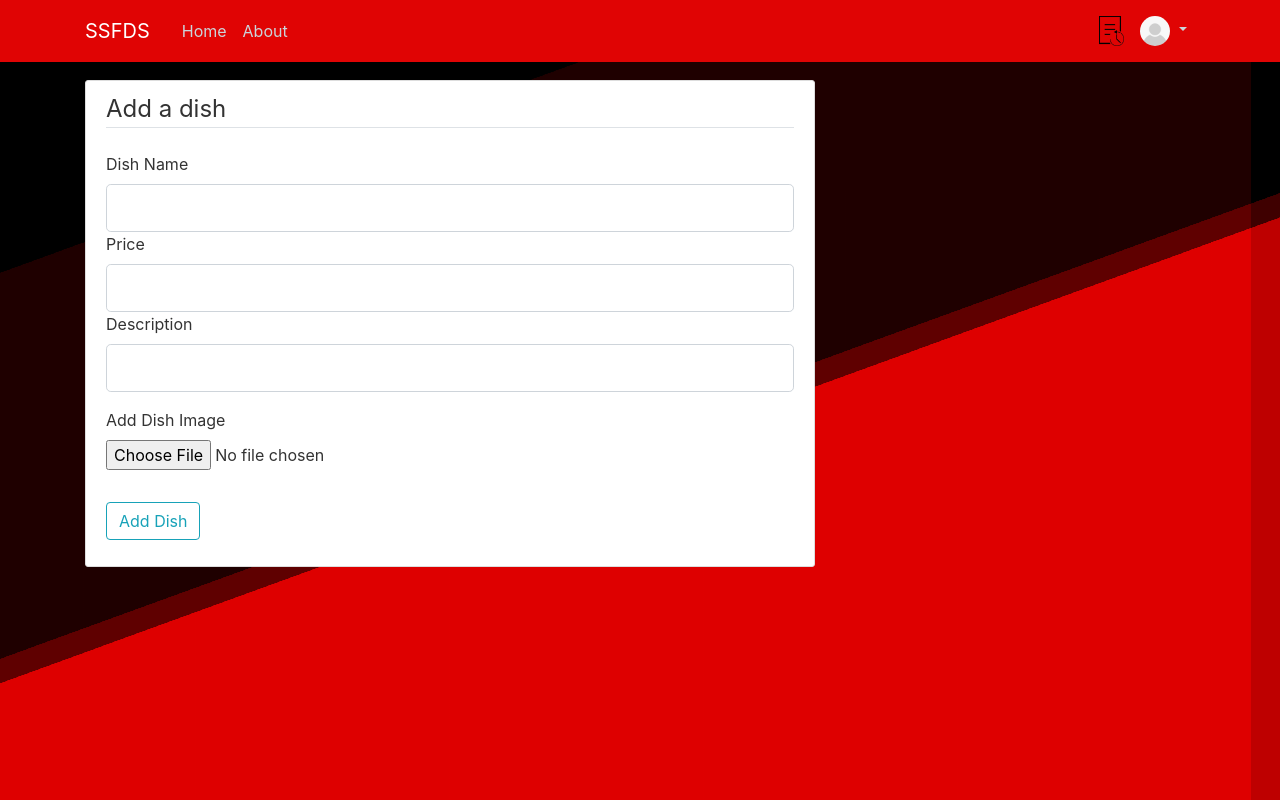
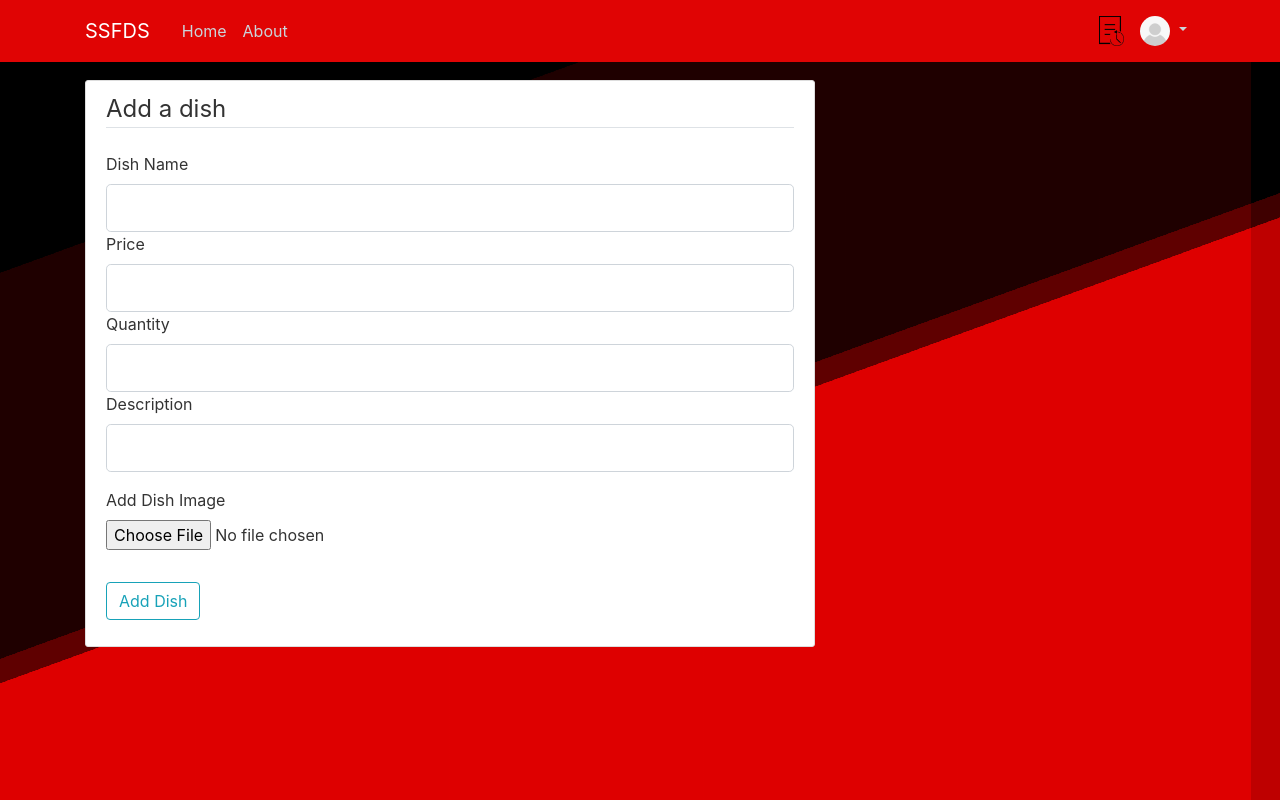
Before and after one commit to dd918-sv/SSFDS_Edit, a Flask app: page /addDish in a window 1280 px wide. Run offline with Flask 3, Linux system fonts and the light colour scheme; a user stored in the database is signed in; some libraries are stand-ins or nearby versions.

Commit message:
Update with css and quantity functionality

```diff
--- a/SSFDS_PA1_DSA (1)/SSFDS/forms.py
+++ b/SSFDS_PA1_DSA (1)/SSFDS/forms.py
@@ -125,6 +125,7 @@ class UpdateForm(FlaskForm):
 class AddDishForm(FlaskForm):
     name=StringField('Dish Name',validators=[DataRequired()])
     price=FloatField('Price',validators=[DataRequired()])
+    quantity=IntegerField('Quantity',validators=[DataRequired(),NumberRange(min=1)])
     description = StringField('Description',validators=[Length(min=0,max=30)])
     picture= FileField('Add Dish Image', validators=[FileAllowed(['jpg', 'png', 'jpeg'])])
     submit=SubmitField('Add Dish')
--- a/SSFDS_PA1_DSA (1)/SSFDS/models.py
+++ b/SSFDS_PA1_DSA (1)/SSFDS/models.py
@@ -109,6 +109,7 @@ class Dish(db.Model):
     image = db.Column(db.String(20), nullable=False, default='default.jpg')
     restaurantID = db.Column(db.Integer, db.ForeignKey('restaurant.id'), nullable=False)
     order = db.relationship('Order', backref='dish', lazy=True)
+    quantityAvailable=db.Column(db.Integer, nullable=False, default=0)#edited
 
     def __repr__(self):
         return f"Dish('{self.name}', '{self.price}', '{self.description}', '{self.image}')"
--- a/SSFDS_PA1_DSA (1)/SSFDS/routes.py
+++ b/SSFDS_PA1_DSA (1)/SSFDS/routes.py
@@ -330,7 +330,7 @@ def addDish():
         return redirect(url_for('account'))
     form=AddDishForm()
     if form.validate_on_submit():
-        dish=Dish(name=form.name.data,price=form.price.data,description=form.description.data,restaurant=current_user)
+        dish=Dish(name=form.name.data,price=form.price.data,quantityAvailable=form.quantity.data,description=form.description.data,restaurant=current_user)
         if form.picture.data:
             pictureFile = save_picture(form.picture.data, 'static/dish_pics')
             dish.image = pictureFile
@@ -632,17 +632,25 @@ def place_order():
     transaction = Transaction.query.filter_by(userID=user_id, paid=False).first()
     if not transaction:
         return jsonify({'success': False, 'message': 'No active transaction found.'}), 404
+    check=True
+    for order in transaction.orders:
+        if order.quantity>order.dish.quantityAvailable:
+            check=False
+    if check==False:
+        return jsonify({'success': True,'message':"not enough quantity in stock",'check':check})
     transaction.paymentMethod = payment_method
     transaction.amount = discounted_amount
     transaction.deliveryCharge=delivery_charge
     transaction.deliveryLatitude=current_user.latitude
     transaction.deliveryLongitude=current_user.longitude
     transaction.review = review
+    for order in transaction.orders:
+        order.dish.quantityAvailable-=order.quantity
     if(payment_method=='cash'):
         transaction.paid = True
     transaction.date = datetime.now()
     db.session.commit()
-    return jsonify({'success': True, 'total_price': discounted_amount}), 200
+    return jsonify({'success': True, 'total_price': discounted_amount,'check':check}), 200
 
 
 
--- a/SSFDS_PA1_DSA (1)/SSFDS/static/main.css
+++ b/SSFDS_PA1_DSA (1)/SSFDS/static/main.css
@@ -31,7 +31,7 @@ body {
   }
 
   h1, h2, h3, h4, h5, h6 {
-    color: #e3e0e0;
+    color: black;
   }
 
   .article-title{
@@ -44,6 +44,7 @@ body {
     position:relative;
     padding:10px 20px;
     background: white;
+    color: black;
     border-radius: 20%;
     transition:all 1s;
     &:after,&:before{
--- a/SSFDS_PA1_DSA (1)/SSFDS/templates/addDish.html
+++ b/SSFDS_PA1_DSA (1)/SSFDS/templates/addDish.html
@@ -28,6 +28,17 @@
                     {%else%}
                         {{form.price(class="form-control form-control-lg")}}
                     {%endif%}
+                    {{form.quantity.label(class="form-control-label")}}
+                    {%if form.quantity.errors%}
+                        {{form.quantity(class="form-control form-control-lg is-invalid")}}
+                        <div class="invalid-feedback">
+                            {%for error in form.quantity.errors%}
+                                <span>{{error}}</span>
+                            {%endfor%}
+                        </div>
+                    {%else%}
+                        {{form.quantity(class="form-control form-control-lg")}}
+                    {%endif%}
                     {{form.description.label(class="form-control-label")}}
                     {%if form.description.errors%}
                         {{form.description(class="form-control form-control-lg is-invalid")}}
```
Also changed, not shown: SSFDS_PA1_DSA (1)/SSFDS/templates/cart.html (+12 -9 lines), SSFDS_PA1_DSA (1)/SSFDS/templates/home.html (+5 -5 lines), SSFDS_PA1_DSA (1)/instance/site.db.
